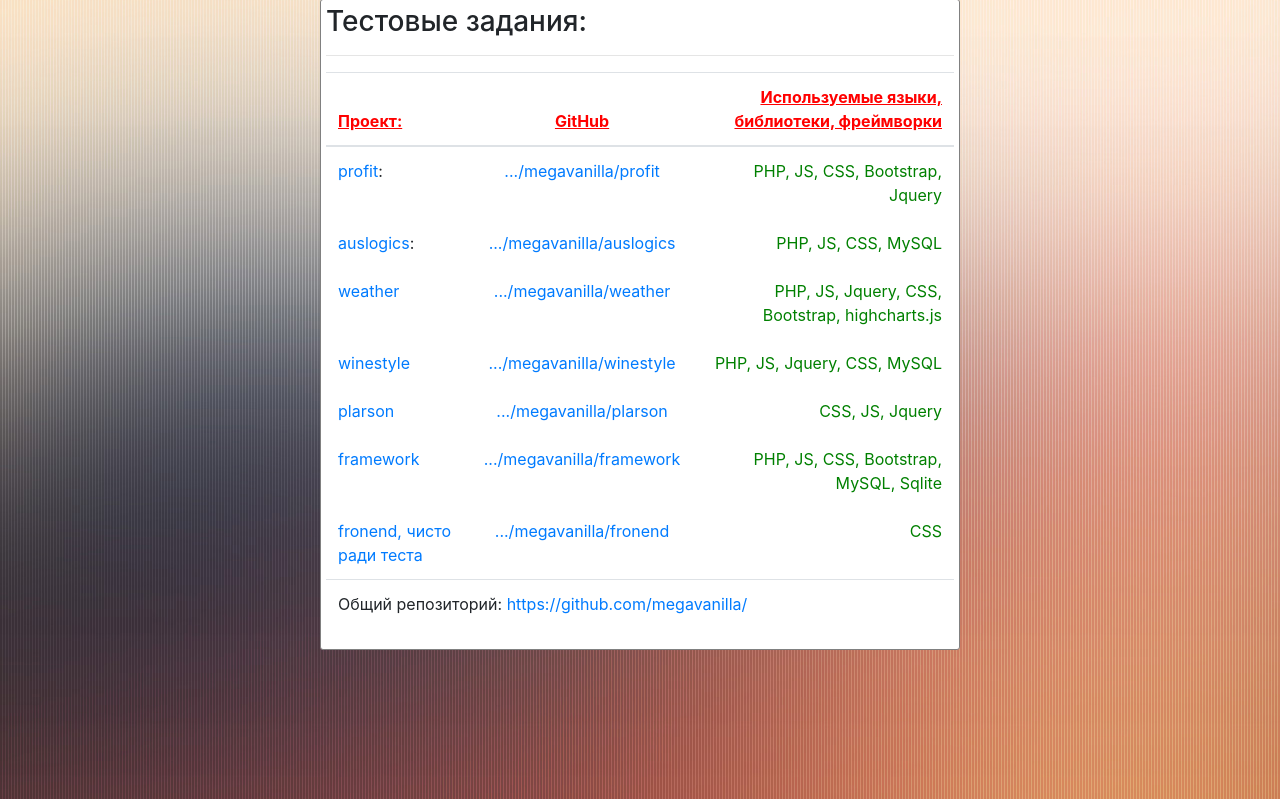
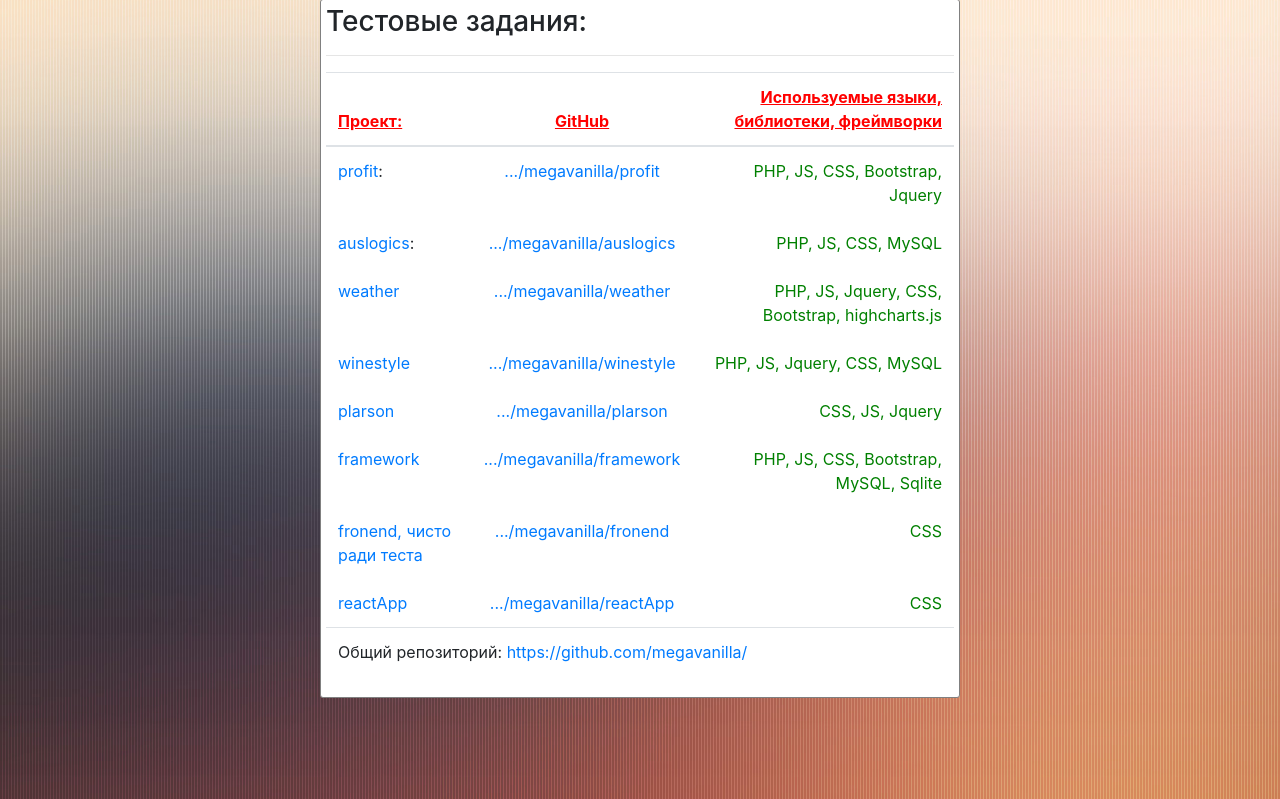
Before and after one commit to megavanilla/miatests.ru, a CodeIgniter app: page /database/ in a window 1280 px wide. Shown: the part 151-950 px from the top of the page. Run offline with CodeIgniter, Linux system fonts and the light colour scheme; some libraries are stand-ins or nearby versions.

Commit message:
add-reac-app

```diff
--- a/index.php
+++ b/index.php
@@ -49,6 +49,11 @@
                     <td><a href="https://github.com/megavanilla/">.../megavanilla/fronend</a></td>
                     <td>CSS</td>
                 </tr>
+                <tr>
+                    <td><a href="./react-app">reactApp</a></td>
+                    <td><a href="https://github.com/megavanilla/">.../megavanilla/reactApp</a></td>
+                    <td>CSS</td>
+                </tr>
                 <!--
                 <tr>
                     <td><a href="./test_task">test_task</a></td>
```
Also changed, not shown: react-app/server/WssClient.php (added, +15 -0 lines), react-app/server/WssServer.php (added, +14 -0 lines).
